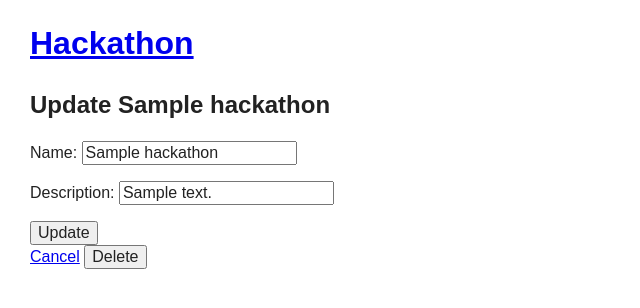
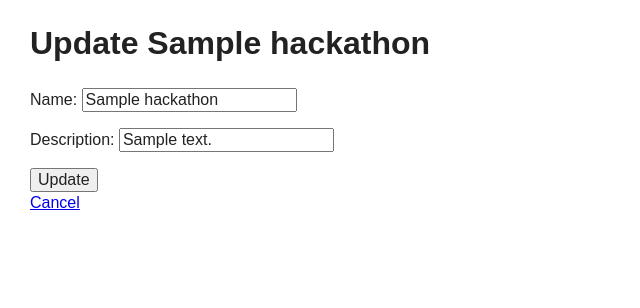
Before and after one commit to neveditsin/smuton, a Django app: a page that uses core/templates/core/hackathon_update.html in a window 1280 px wide. Shown: the top 308 px of the page, without its empty margins (0-640 px from the left). Run offline with Django 3.2, Linux system fonts and the light colour scheme; a user stored in the database is signed in; tables that the repository leaves empty hold one stand-in row (values such as "Sample post"); some libraries are stand-ins or nearby versions.

Commit message:
hackathons: code cleanup

```diff
--- a/core/templates/core/hackathon_list.html
+++ b/core/templates/core/hackathon_list.html
@@ -10,7 +10,7 @@
     <ul>
     {% for hackathon in hackathon_list %}
         <li>
-        <a href={% url "core:hackathon_detail" hackathon.pk %}>{{ hackathon }}</a>
+        <a>{{ hackathon }}</a>
          |
          <a href={% url "core:hackathon_update" hackathon.pk %}>Update</a>
          |
--- a/core/templates/core/hackathon_update.html
+++ b/core/templates/core/hackathon_update.html
@@ -5,15 +5,11 @@
 {% endblock %}
 
 {% block content %}
-<h1><a href={% url "core:hackathon_list" %}>Hackathon</a></h1>
-<h2>Update {{ hackathon }}</h2>
+<h1>Update {{ hackathon }}</h1>
 
 <form action="" method="post">{% csrf_token %}
     {{ form.as_p }}
     <input type="submit" value="Update" />
 </form>
-<a href={% url "core:hackathon_detail" hackathon.pk %}>Cancel</a>
-<form style="display:inline;" action={% url "core:hackathon_delete" hackathon.pk %} method="post" onsubmit="return confirm('Are you sure you want to delete {{ hackathon }}?')">{% csrf_token %}
-    <input type="submit" value="Delete" />
-</form>
+<a href={% url "core:hackathon_list" %}>Cancel</a>
 {% endblock %}
--- a/core/templates/core/judging_round_list.html
+++ b/core/templates/core/judging_round_list.html
@@ -5,7 +5,7 @@
 {% endblock %}
 
 {% block content %}
-    <h1>Judging Rounds For Hackathon "{{ hackathon }}"</h1>
+    <h1>Judging Rounds For Hackathon "<a href={% url "core:hackathon_list"%}>{{ hackathon }}"</a></h1>
     <h2>
     <form style="display:inline;" action={% url "core:judging_round_create" hackathon.pk %} method="post" onsubmit="return confirm('Are you sure you want to create a new Judging Round?')">{% csrf_token %}
     <input type="submit" value="Create a new judging round" />
--- a/core/urls/hackathon_urls.py
+++ b/core/urls/hackathon_urls.py
@@ -1,5 +1,5 @@
 from django.conf.urls import url
-from ..views import (HackathonListView, HackathonCreateView, HackathonDetailView,
+from ..views import (HackathonListView, HackathonCreateView,
                      HackathonUpdateView, HackathonDeleteView)
 from django.contrib.auth.decorators import login_required
 
@@ -17,10 +17,6 @@ urlpatterns = [
         login_required(HackathonDeleteView.as_view()),
         name="hackathon_delete"),
 
-    url(r'^(?P<pk>\d+)/$',
-        HackathonDetailView.as_view(),
-        name="hackathon_detail"),
-
     url(r'^$',
         HackathonListView.as_view(),
         name="hackathon_list"),
--- a/core/views/hackathon_views.py
+++ b/core/views/hackathon_views.py
@@ -55,23 +55,6 @@ class HackathonListView(ListView):
         return super(HackathonListView, self).get_template_names()
 
 
-class HackathonDetailView(DetailView):
-    model = Hackathon
-    template_name = "core/hackathon_detail.html"
-    context_object_name = "hackathon"
-    slug_field = 'slug'
-    slug_url_kwarg = 'slug'
-    pk_url_kwarg = 'pk'
-
-    def get(self, request, *args, **kwargs):
-        return super(HackathonDetailView, self).get(request, *args, **kwargs)
-
-
-
-
-
-
-
 class HackathonCreateView(CreateView):
     model = Hackathon
     form_class = HackathonForm
@@ -97,7 +80,7 @@ class HackathonCreateView(CreateView):
         return ret
 
     def get_success_url(self):
-        return reverse("core:hackathon_detail", args=(self.object.pk,))
+        return reverse("core:hackathon_list")
 
 
 class HackathonUpdateView(UpdateView):
@@ -129,7 +112,7 @@ class HackathonUpdateView(UpdateView):
 
 
     def get_success_url(self):
-        return reverse("core:hackathon_detail", args=(self.object.pk,))
+        return reverse("core:hackathon_list")
 
 
 class HackathonDeleteView(DeleteView):
```
Also changed, not shown: core/templates/core/hackathon_detail.html (deleted, +0 -14 lines).
